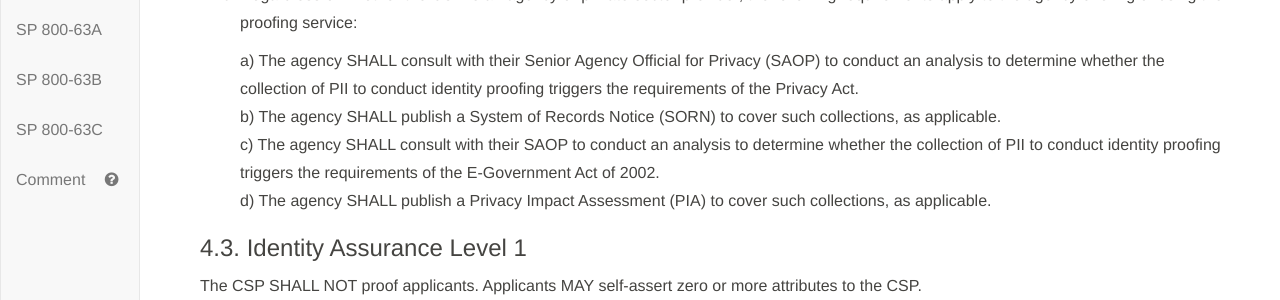
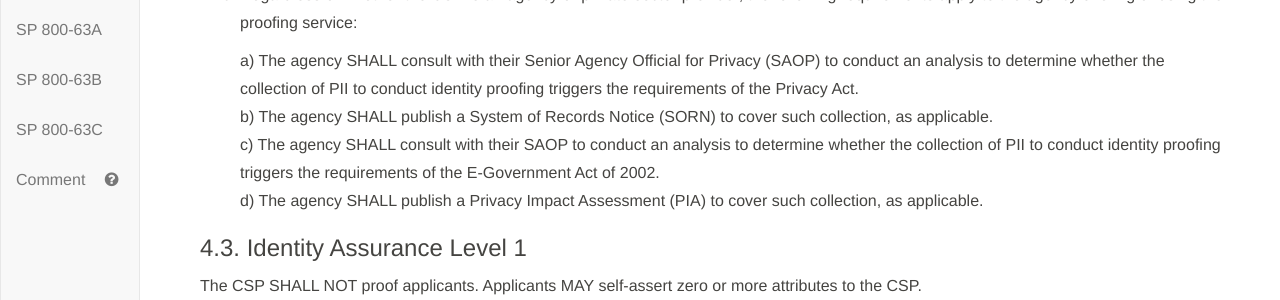
Before and after one commit to usnistgov/800-63-3, a Jekyll site: the page built from sp800-63a/sec4_ial.md, in a window 1280 px wide and 900 px high, scrolled down 2349 px. Shown: the part 152-452 px from the top of the window. Built offline with Jekyll 4.4.1, drawn with Linux system fonts in a browser that asks for light colours; our own code applies the rules of GitHub Pages for plain Markdown files.

Commit message:
Fixed plurality

```diff
--- a/sp800-63a/sec4_ial.md
+++ b/sp800-63a/sec4_ial.md
@@ -101,9 +101,9 @@ The following requirements apply to any CSP performing identity proofing at IAL2
 13. Regardless of whether the CSP is an agency or private sector provider, the following requirements apply to the agency offering or using the proofing service:
 
 	a) The agency SHALL consult with their Senior Agency Official for Privacy (SAOP) to conduct an analysis to determine whether the collection of PII to conduct identity proofing triggers the requirements of the Privacy Act.
-	b) The agency SHALL publish a System of Records Notice (SORN) to cover such collections, as applicable.
+	b) The agency SHALL publish a System of Records Notice (SORN) to cover such collection, as applicable.
 	c) The agency SHALL consult with their SAOP to conduct an analysis to determine whether the collection of PII to conduct identity proofing triggers the requirements of the E-Government Act of 2002.
-	d) The agency SHALL publish a Privacy Impact Assessment (PIA) to cover such collections, as applicable.
+	d) The agency SHALL publish a Privacy Impact Assessment (PIA) to cover such collection, as applicable.
 
 ### 4.3. Identity Assurance Level 1
 
```
